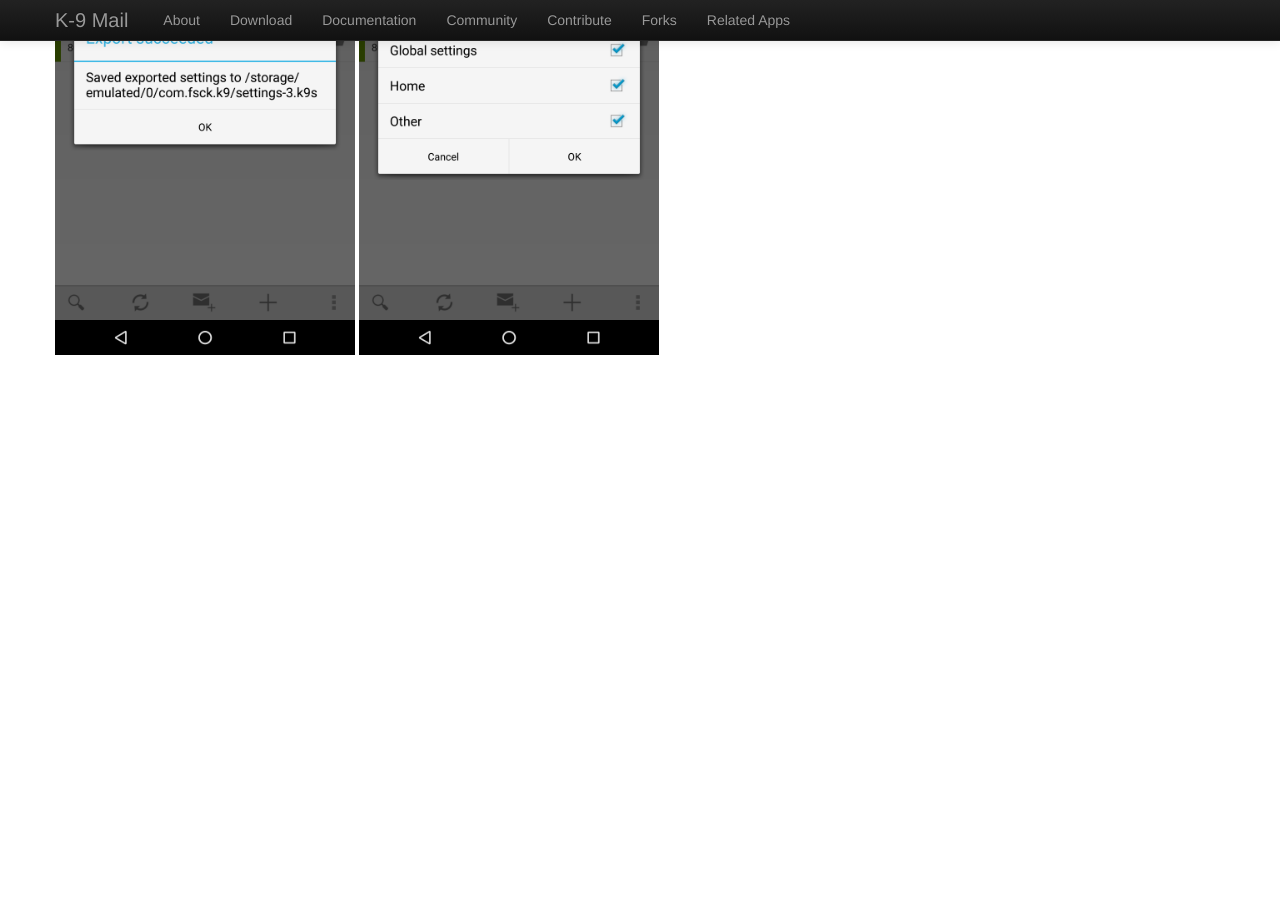
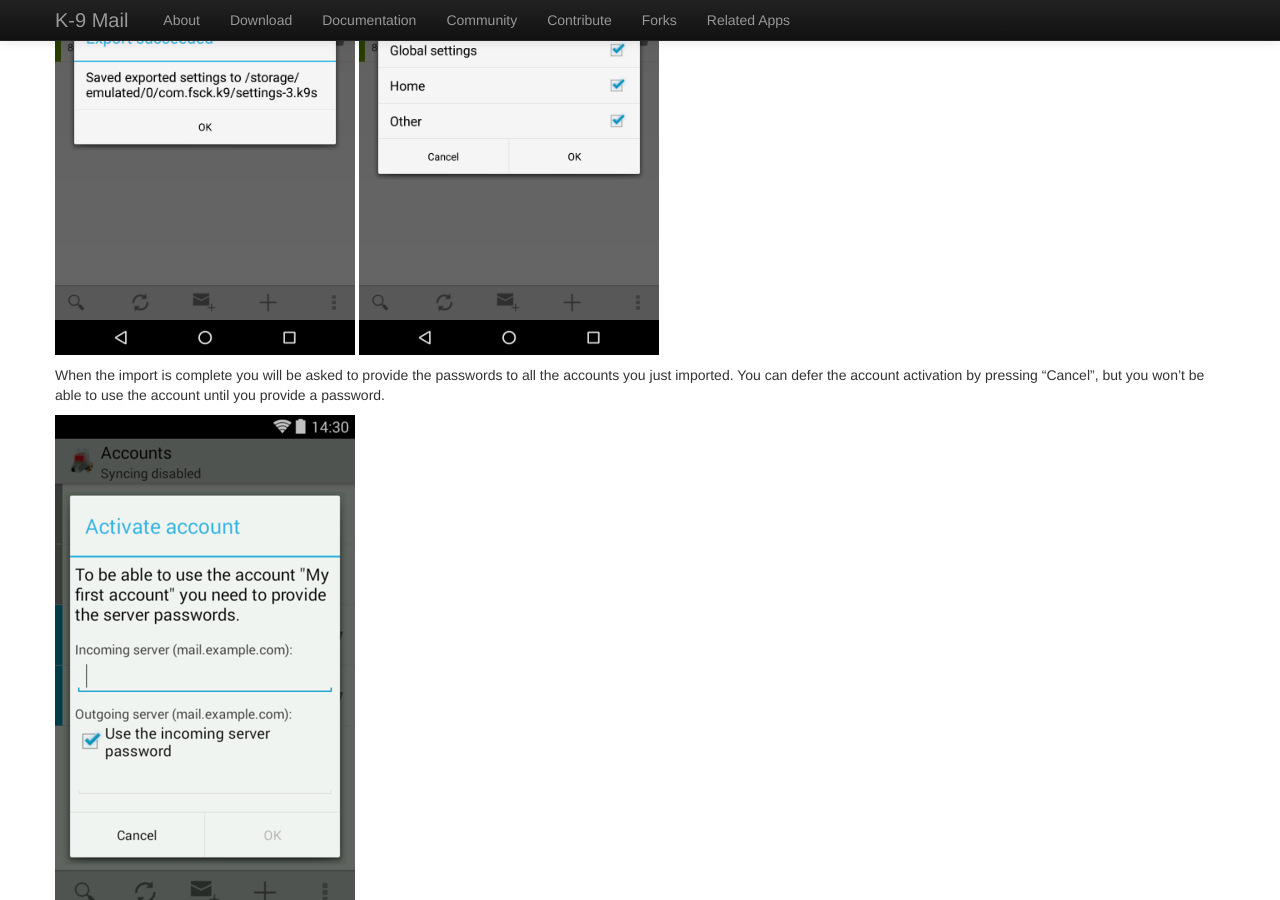
Before and after one commit to k9mail/k9mail.app, a Jekyll site: the page built from documentation/settings/import_export.md, in a window 1280 px wide and 900 px high, scrolled down 1012 px. Built offline with Jekyll 4.4.1, drawn with Linux system fonts in a browser that asks for light colours; nearby versions of some CDN libraries; before the commit the page ends 1417 px from its top, so only the background shows below that.

Commit message:
Add information about account activation

```diff
--- a/documentation/settings/import_export.md
+++ b/documentation/settings/import_export.md
@@ -23,3 +23,7 @@ Similarly, tapping "Import settings" allows you to import your settings. The set
 
 <img src="/assets/img/settings_export_success.png" width="300" alt="Export Success" />
 <img src="/assets/img/settings_import_selection.png" width="300" alt="Import Selection" />
+
+When the import is complete you will be asked to provide the passwords to all the accounts you just imported. You can defer the account activation by pressing "Cancel", but you won't be able to use the account until you provide a password.
+
+<img src="/assets/img/settings_import_activate_account.png" width="300" alt="Import Selection" />
```
